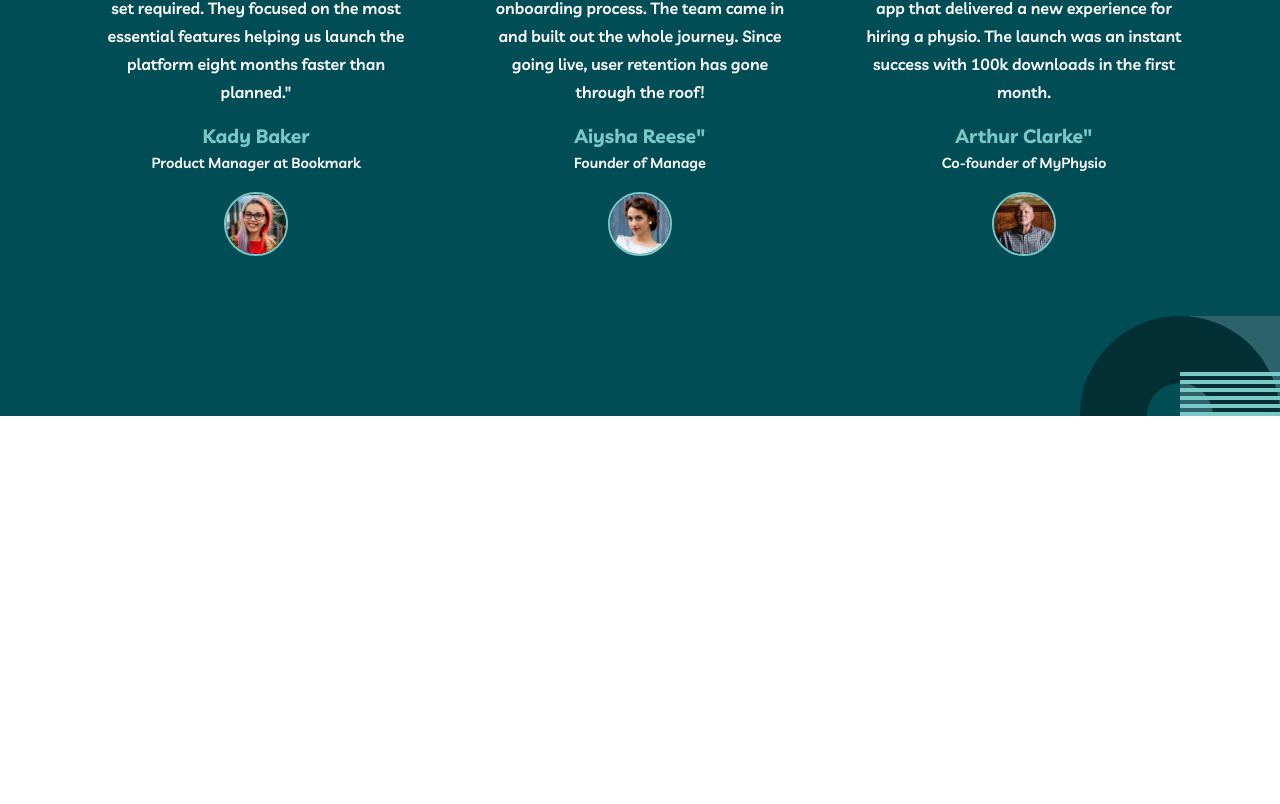
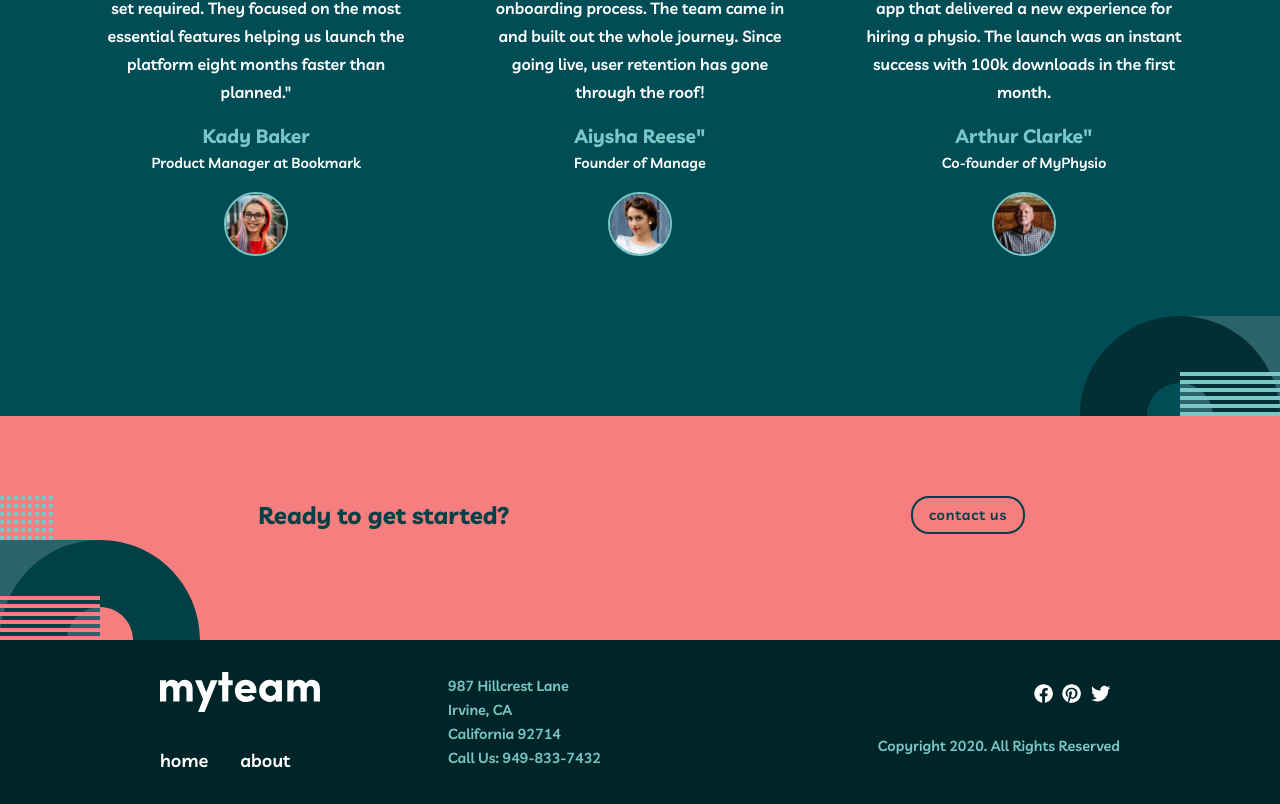
Before and after one commit to SvetlanaStoycheva/my-team-app-react-FM, a React (Create React App) app: page / in a window 1280 px wide. Shown: the part 1316-2120 px from the top of the page. Before the commit the page ends 1732 px from the top, so only its background shows below. Built offline with nearby package versions, Linux system fonts and the light colour scheme.

Commit message:
home page with footer

```diff
--- a/pagesFromFM/index.html
+++ b/pagesFromFM/index.html
@@ -30,8 +30,8 @@
     has gone through the roof!” Aiysha Reese Founder of Manage “Amazing. Our
     team helped us build an app that delivered a new experience for hiring a
     physio. The launch was an instant success with 100k downloads in the first
-    month.” Arthur Clarke Co-founder of MyPhysio Ready to get started? contact
-    us home about 987 Hillcrest Lane Irvine, CA California 92714 Call Us :
-    949-833-7432 Copyright 2020. All Rights Reserved
+    month.” Arthur Clarke Co-founder of MyPhysio // Ready to get started?
+    contact us home about 987 Hillcrest Lane Irvine, CA California 92714 Call Us
+    : 949-833-7432 Copyright 2020. All Rights Reserved
   </body>
 </html>
--- a/src/components/FindTalentHomepage.js
+++ b/src/components/FindTalentHomepage.js
@@ -1,5 +1,5 @@
 import React from 'react';
-import img1 from '../assets/bg-pattern-home-2.svg';
+import img1 from '../assets/bg-pattern-home-1.svg';
 import img2 from '../assets/bg-pattern-home-2.svg';
 
 const FindTalentHomepage = () => {
--- a/src/components/Footer.js
+++ b/src/components/Footer.js
@@ -1,7 +1,50 @@
 import React from 'react';
+import { Link } from 'react-router-dom';
+import logo from '../assets/logo.svg';
+import { FaFacebook, FaTwitter, FaPinterest } from 'react-icons/fa';
 
 const Footer = () => {
-  return <div></div>;
+  return (
+    <footer className='footer-container'>
+      <div className='footer-logo-links-adress'>
+        <div className='footer-logo-links'>
+          <img className='footer-logo' src={logo} alt='logo' />
+          <div className='footer-links'>
+            <li className='footer-link'>
+              <Link className='single-footer-link' to='./'>
+                home
+              </Link>
+            </li>
+            <li className='footer-link'>
+              <Link className='single-footer-link' to='./about'>
+                about
+              </Link>
+            </li>
+          </div>
+        </div>
+        <div className='footer-address'>
+          <p>987 Hillcrest Lane</p>
+          <p>Irvine, CA</p>
+          <p>California 92714</p>
+          <p>Call Us: 949-833-7432</p>
+        </div>
+      </div>
+      <div className='footer-social-media-link-container'>
+        <div className='footer-social-media-links'>
+          <span className='footer-social-media-icon'>
+            <FaFacebook />
+          </span>
+          <span className='footer-social-media-icon'>
+            <FaPinterest />
+          </span>
+          <span className='footer-social-media-icon'>
+            <FaTwitter />
+          </span>
+        </div>
+        <p>Copyright 2020. All Rights Reserved</p>
+      </div>
+    </footer>
+  );
 };
 
 export default Footer;
--- /dev/null
+++ b/src/components/ReadyToStartHomepage.js
@@ -0,0 +1,19 @@
+import React from 'react';
+import { Link } from 'react-router-dom';
+import img from '../assets/bg-pattern-home-6-about-5.svg';
+
+export const ReadyToStartHomepage = () => {
+  return (
+    <section className='ready-to-start-container'>
+      <img className='ready-to-start-bg-image' src={img} alt='image' />
+      <div className='ready-to-start-main'>
+        <h2>Ready to get started?</h2>
+        <Link className='btn ready-to-start-btn' to='/contact'>
+          contact us
+        </Link>
+      </div>
+    </section>
+  );
+};
+
+export default ReadyToStartHomepage;
--- a/src/index.css
+++ b/src/index.css
@@ -584,3 +584,159 @@ Homepage
     min-height: auto;
   }
 }
+
+/* Ready to start Section */
+
+.ready-to-start-container {
+  position: relative;
+  background: var(--clr-primary-light-coral);
+  height: 20rem;
+
+  padding-top: 5rem;
+}
+.ready-to-start-main {
+  display: grid;
+  grid-template-rows: auto 1fr;
+  row-gap: 1rem;
+  justify-items: center;
+  align-items: center;
+}
+.ready-to-start-bg-image {
+  position: absolute;
+  bottom: 0;
+  left: 0;
+}
+.ready-to-start-container h2 {
+  font-size: 2rem;
+  color: var(--clr-primary-jungle-blue);
+  text-align: center;
+  width: 50vw;
+  margin: 0 auto;
+  line-height: 2rem;
+}
+.ready-to-start-btn {
+  background: transparent;
+  border: 2px solid var(--clr-primary-jungle-blue);
+  color: var(--clr-primary-jungle-blue);
+}
+.ready-to-start-btn:hover {
+  color: var(--clr-primary-white);
+  background: var(--clr-primary-jungle-blue);
+}
+@media screen and (min-width: 700px) {
+  .ready-to-start-container {
+    height: 14rem;
+    padding-top: 5rem;
+  }
+  .ready-to-start-main {
+    grid-template-columns: auto 1fr;
+    column-gap: 1rem;
+    width: 70vw;
+    margin: 0 auto;
+  }
+  .ready-to-start-container h2 {
+    font-size: 1.5rem;
+  }
+}
+@media screen and (min-width: 900px) {
+  .ready-to-start-main {
+    width: 90vw;
+  }
+}
+
+/* Footer */
+.footer-container {
+  background: var(--clr-primary-dark-green);
+  padding: 3rem;
+  display: grid;
+  justify-items: center;
+}
+.footer-links {
+  display: flex;
+  justify-content: space-evenly;
+  margin: 2rem 0;
+}
+.single-footer-link {
+  color: var(--clr-primary-white);
+  transition: var(--transition);
+}
+.single-footer-link:hover {
+  color: var(--clr-primary-light-coral);
+}
+.footer-address p,
+.footer-social-media-link-container p {
+  font-size: 0.9rem;
+  text-align: center;
+  color: var(--clr-primary-rapture-blue);
+}
+.footer-social-media-links {
+  display: flex;
+  justify-content: space-evenly;
+  width: 8rem;
+  margin: 0 auto;
+  margin-top: 1.5rem;
+  margin-bottom: 1rem;
+  color: var(--clr-primary-white);
+  font-size: 1.2rem;
+}
+@media screen and (min-width: 700px) {
+  .footer-logo-links-adress {
+    display: grid;
+    grid-template-columns: 1fr 1fr;
+    align-items: center;
+    width: 85vw;
+  }
+  .footer-address p {
+    text-align: right;
+  }
+  .footer-links {
+    display: flex;
+    justify-content: left;
+  }
+  .single-footer-link {
+    margin-right: 2rem;
+  }
+  .footer-social-media-link-container {
+    display: grid;
+    grid-template-columns: 1fr auto;
+    width: 85vw;
+    align-items: center;
+  }
+  .footer-social-media-links {
+    justify-content: left;
+    width: auto;
+    margin: 0;
+  }
+  .footer-social-media-icon {
+    margin-right: 0.6rem;
+  }
+}
+@media screen and (min-width: 900px) {
+  .footer-container {
+    display: flex;
+    justify-content: space-between;
+    padding: 2rem 10rem;
+  }
+  .footer-logo-links-adress {
+    grid-template-columns: 1fr 1fr;
+    width: 45vw;
+  }
+  .footer-address p {
+    text-align: left;
+    line-height: 1.5rem;
+  }
+  .footer-links {
+    margin-bottom: 0;
+  }
+  .footer-social-media-link-container {
+    grid-template-columns: 1fr;
+    width: auto;
+  }
+  .footer-social-media-links {
+    justify-content: right;
+  }
+  .footer-social-media-link-container {
+    width: auto;
+    align-items: right;
+  }
+}
--- a/src/pages/homePage.js
+++ b/src/pages/homePage.js
@@ -1,11 +1,12 @@
 import React from 'react';
-import { useGlobalContext } from '../context';
+// import { useGlobalContext } from '../context';
 import FindTalent from '../components/FindTalentHomepage';
 import BuildTeam from '../components/BuildTeamHomepage';
 import SuccesStoriesHomepage from '../components/SuccesStoriesHomepage';
+import ReadyToStartHomepage from '../components/ReadyToStartHomepage';
 
 const HomePage = () => {
-  const { isSidebarOpen } = useGlobalContext();
+  // const { isSidebarOpen } = useGlobalContext();
   return (
     <main
     // className={`${isSidebarOpen ? 'show-body-overlay' : 'body-overlay'}`}
@@ -13,6 +14,7 @@ const HomePage = () => {
       <FindTalent />
       <BuildTeam />
       <SuccesStoriesHomepage />
+      <ReadyToStartHomepage />
     </main>
   );
 };
```
